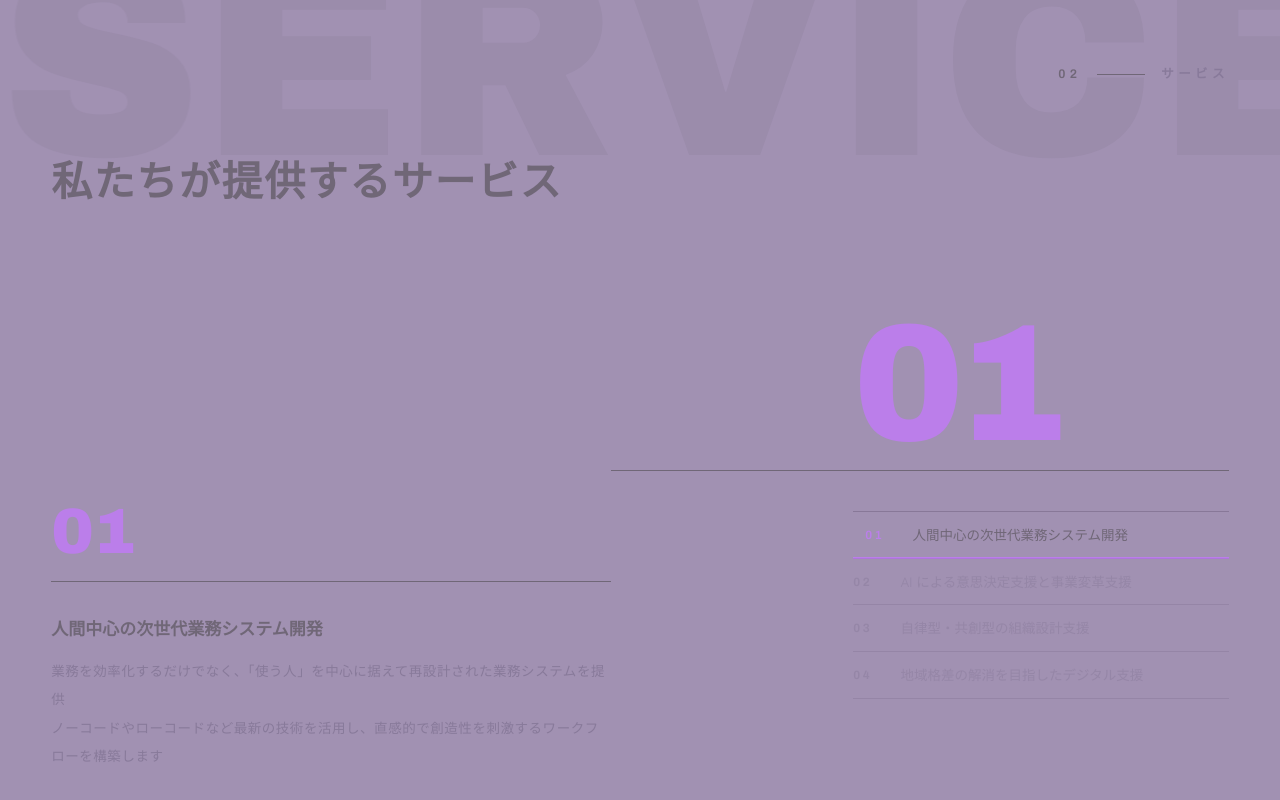
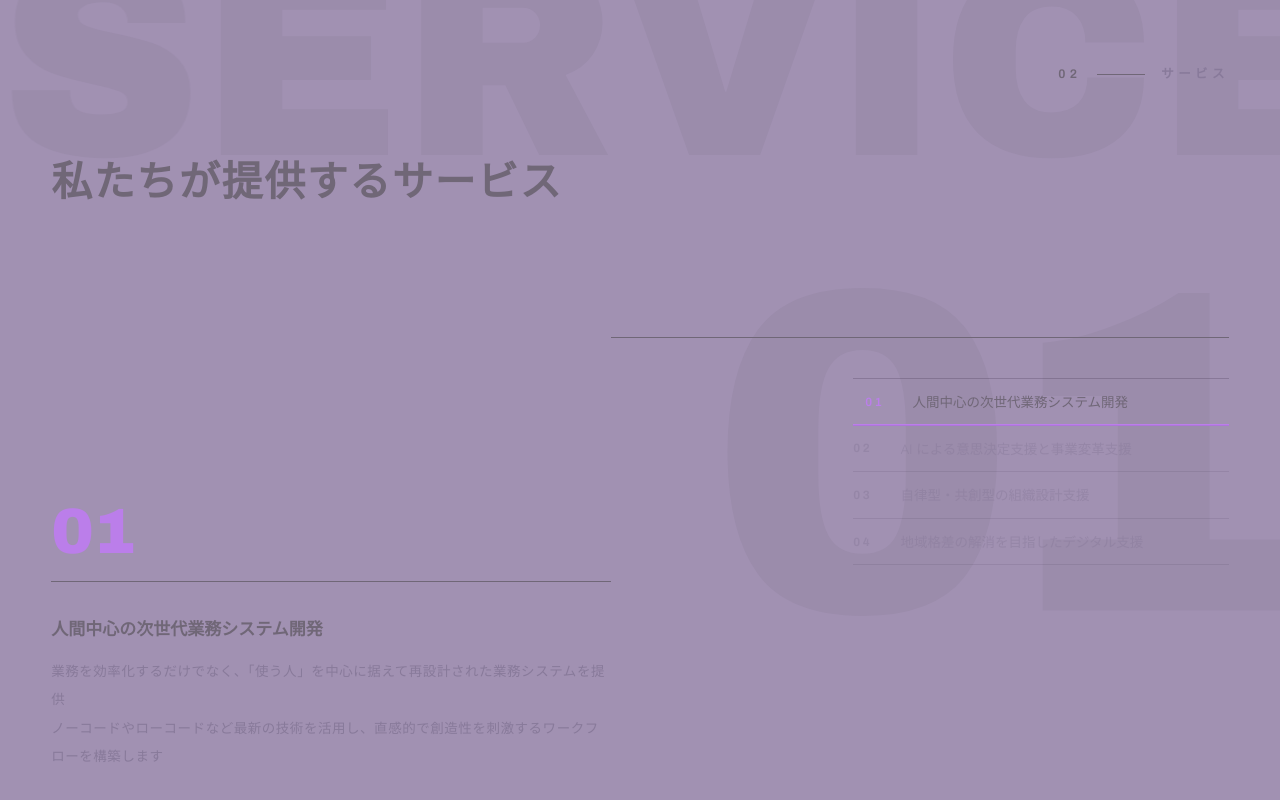
Before and after one commit to SayakaOkamura/site-design, a plain HTML site: page designs/015-directions/kumikae.html in a window 1280 px wide. Shown: the part 2458-3258 px from the top of the page. Drawn offline with Linux system fonts and the light colour scheme.

Commit message:
015: kumikae.html 右の番号を、英字と同じく明度を落とした大きな背景に
Co-Authored-By: Claude Opus 5.5 <noreply@anthropic.com>

```diff
--- a/designs/015-directions/kumikae.html
+++ b/designs/015-directions/kumikae.html
@@ -88,9 +88,11 @@ b{font-weight:700}
 /* サービスの横：4 つの一覧を画面に留め、いま読んでいるものだけ濃くする */
 .svcwrap{display:grid; grid-template-columns:subgrid; align-items:start}
 .svcwrap .svc{grid-column:1 / 8}
-.idxbox{grid-column:9 / -1; position:sticky; top:24vh; margin-top:clamp(40px,8vh,90px)}
-/* 右の大きな番号：いま読んでいるサービスの番号。替わるときに英字と同じように回って決まる */
-.idxnum{display:flex; font-family:"Archivo Black",sans-serif; font-size:clamp(110px,13vw,210px); line-height:.8; letter-spacing:-.02em; color:var(--li); perspective:600px}
+.idxbox{grid-column:9 / -1; position:sticky; top:34vh; margin-top:clamp(40px,8vh,90px)}
+/* 右の大きな番号：いま読んでいるサービスの番号。英字と同じく、明度を地に近づけた大きな背景。替わるときに回って決まる */
+.idxnum{position:absolute; z-index:0; right:calc(-1 * var(--pad)); top:50%; transform:translateY(-46%); display:flex; font-family:"Archivo Black",sans-serif; font-size:clamp(260px,36vw,560px); line-height:.8; letter-spacing:-.03em; color:color-mix(in srgb, var(--ink) 12%, var(--bg)); perspective:600px; pointer-events:none}
+.idxnum b.new{color:color-mix(in srgb, var(--li) 40%, var(--bg))}
+.idxline,.idx{position:relative; z-index:1}
 .idxnum b{display:inline-block; width:.62em; text-align:center; font-weight:400}
 .idxnum b.flip{animation:flip .035s linear}
 /* 左と右をつなぐ線：読んでいるサービスの番号の下の線と同じ高さで、左の本文の端から右の番号の下まで、左から右へ引かれる */
@@ -416,7 +418,7 @@ function follow(){
   var to = ('0' + (best + 1)).split('');
   digits.forEach(function(d, k){
     var tk = d.tk = (d.tk || 0) + 1, t0 = performance.now(), lock = RM ? 0 : 160 + k * 120;
-    (function step(){ if (tk !== d.tk) return; var done = performance.now() - t0 >= lock; d.textContent = done ? to[k] : String(Math.floor(Math.random() * 10)); if (!RM){ d.classList.remove('flip'); void d.offsetWidth; d.classList.add('flip'); } if (!done) setTimeout(step, 40); })();
+    (function step(){ if (tk !== d.tk) return; var done = performance.now() - t0 >= lock; d.textContent = done ? to[k] : String(Math.floor(Math.random() * 10)); d.classList.toggle('new', !done); if (!RM){ d.classList.remove('flip'); void d.offsetWidth; d.classList.add('flip'); } if (!done) setTimeout(step, 40); })();
   });
   /* つなぐ線：左の本文の端から、右の番号の下まで引き直す */
   var lr = items[best].getBoundingClientRect(), br = box.getBoundingClientRect();
```
Also changed, not shown: 1 other file.
